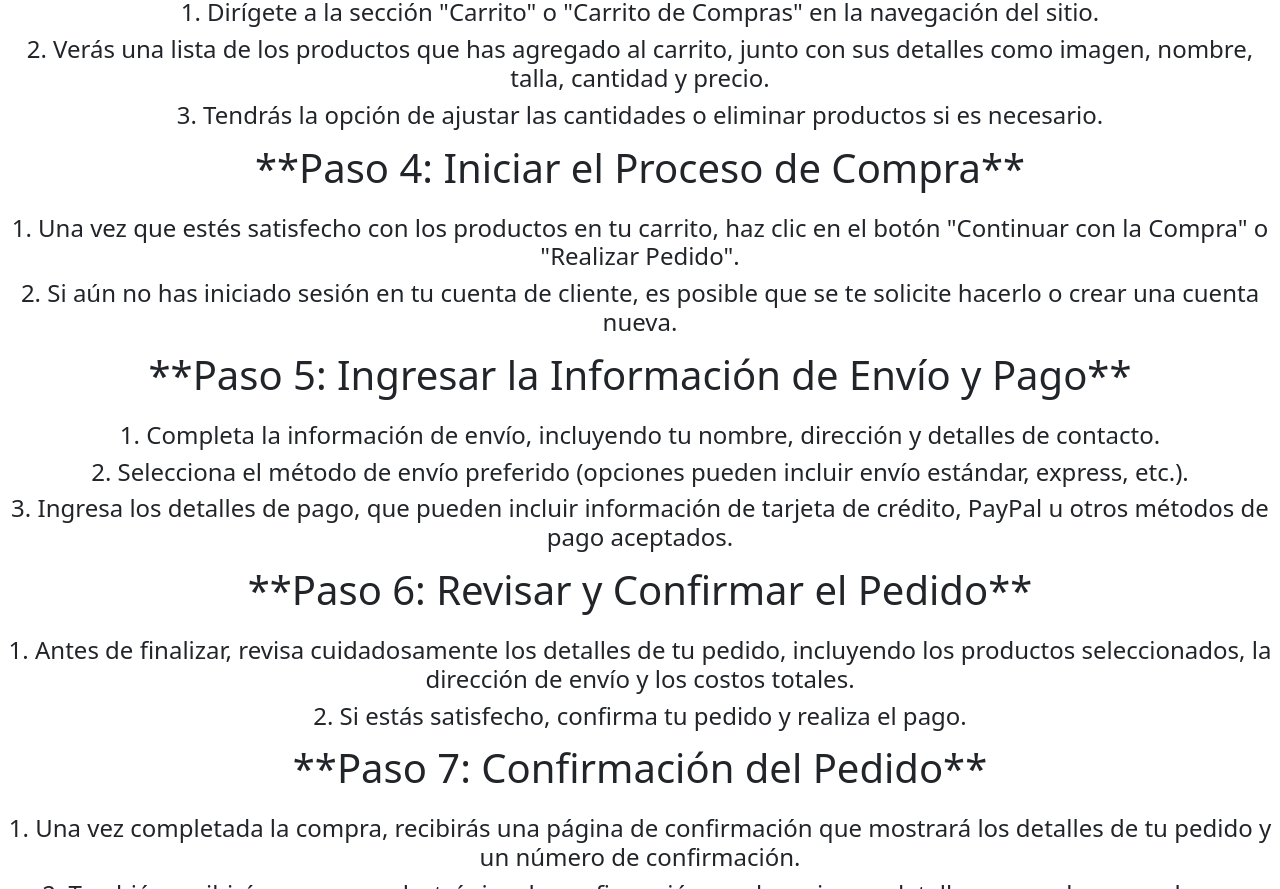
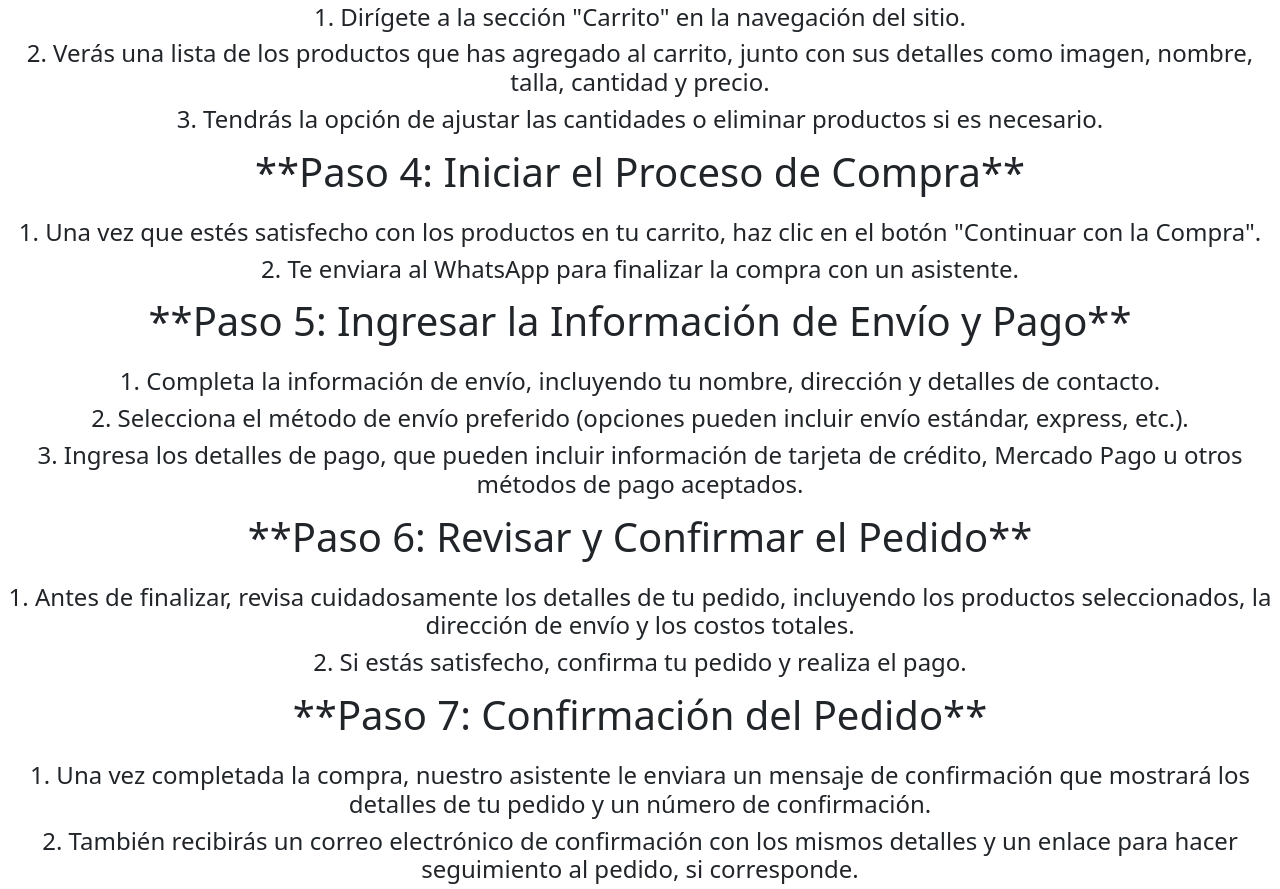
Before and after one commit to Desbots1/ENTREGAFINAL-DESBOTS, a website: page pages/carrito.html in a window 1280 px wide. Shown: the part 618-1507 px from the top of the page. Drawn offline with nearby package versions, Linux system fonts and the light colour scheme.

Commit message:
tercer commit

```diff
--- a/pages/carrito.html
+++ b/pages/carrito.html
@@ -60,6 +60,7 @@
         </nav>
     </header>
     <main>
+        <hr>
         <section>
 
             <h2>**Tutorial: Cómo Hacer una Compra en Urban Trend - Ropa Estilo Urbano**</h2>
@@ -69,19 +70,19 @@
 
             <h4>1. Ingresa a la página web de Urban Trend y navega hasta la sección "Catálogo".</h4>
             <h4>2. Explora las diferentes categorías de ropa urbana, como camisetas, sudaderas, pantalones y accesorios.
-                Haz clic en las imágenes o títulos de los productos para ver más detalles.</h4>
+            </h4>
 
 
             <p>**Paso 2: Seleccionar Productos**</p>
 
             <h4>1. Una vez que encuentres un producto que te guste, selecciona la talla y cantidad deseada, si
                 corresponde.</h4>
-            <h4>2. Haz clic en el botón "Agregar al Carrito". El producto se añadirá al carrito de compras.</h4>
+            <h4>2. Haz clic en el botón "COMPRAR". El producto se añadirá al carrito de compras.</h4>
 
 
             <p>**Paso 3: Revisar el Carrito**</p>
 
-            <h4>1. Dirígete a la sección "Carrito" o "Carrito de Compras" en la navegación del sitio.</h4>
+            <h4>1. Dirígete a la sección "Carrito" en la navegación del sitio.</h4>
             <h4>2. Verás una lista de los productos que has agregado al carrito, junto con sus detalles como imagen,
                 nombre, talla, cantidad y precio.</h4>
             <h4>3. Tendrás la opción de ajustar las cantidades o eliminar productos si es necesario.</h4>
@@ -90,16 +91,16 @@
             <p>**Paso 4: Iniciar el Proceso de Compra**</p>
 
             <h4>1. Una vez que estés satisfecho con los productos en tu carrito, haz clic en el botón "Continuar con la
-                Compra" o "Realizar Pedido".</h4>
-            <h4>2. Si aún no has iniciado sesión en tu cuenta de cliente, es posible que se te solicite hacerlo o crear
-                una cuenta nueva.</h4>
+                Compra".</h4>
+            <h4>2. Te enviara al WhatsApp para finalizar la compra con un asistente.</h4>
 
 
             <p>**Paso 5: Ingresar la Información de Envío y Pago**</p>
 
             <h4>1. Completa la información de envío, incluyendo tu nombre, dirección y detalles de contacto.</h4>
             <h4>2. Selecciona el método de envío preferido (opciones pueden incluir envío estándar, express, etc.).</h4>
-            <h4>3. Ingresa los detalles de pago, que pueden incluir información de tarjeta de crédito, PayPal u otros
+            <h4>3. Ingresa los detalles de pago, que pueden incluir información de tarjeta de crédito, Mercado Pago u
+                otros
                 métodos de pago aceptados.</h4>
 
 
@@ -112,7 +113,8 @@
 
             <p>**Paso 7: Confirmación del Pedido**</p>
 
-            <h4>1. Una vez completada la compra, recibirás una página de confirmación que mostrará los detalles de tu
+            <h4>1. Una vez completada la compra, nuestro asistente le enviara un mensaje de confirmación que mostrará
+                los detalles de tu
                 pedido y un número de confirmación.</h4>
             <h4>2. También recibirás un correo electrónico de confirmación con los mismos detalles y un enlace para
                 hacer seguimiento al pedido, si corresponde.</h4>
@@ -124,6 +126,7 @@
         </section>
     </main>
     <footer class="fin">
+        <hr>
         <h3>CONTACTO:</h3>
         <div>
             <a href="https://www.instagram.com/urban.trend.cba/" target="_blank"><img src="../img/instagram.png"
```
Also changed, not shown: index.html (+1 -0 lines), pages/catalogo.html (+1 -0 lines), pages/contacto.html (+1 -0 lines), scss/estilos.scss (+17 -11 lines).
